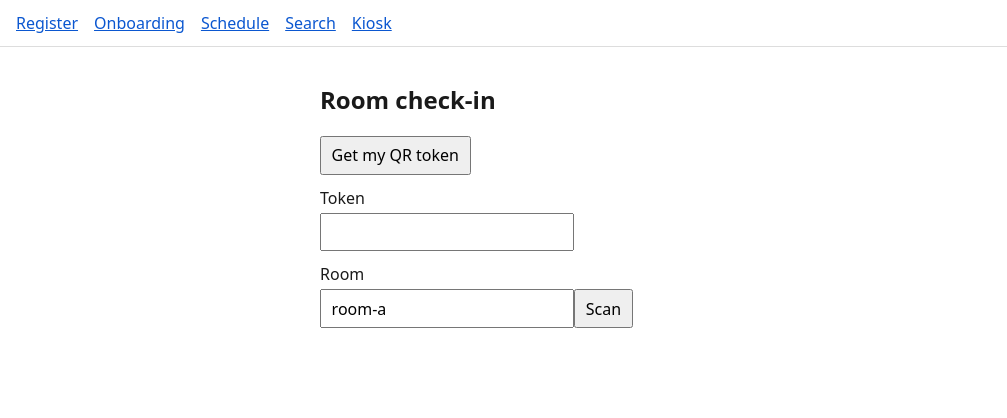
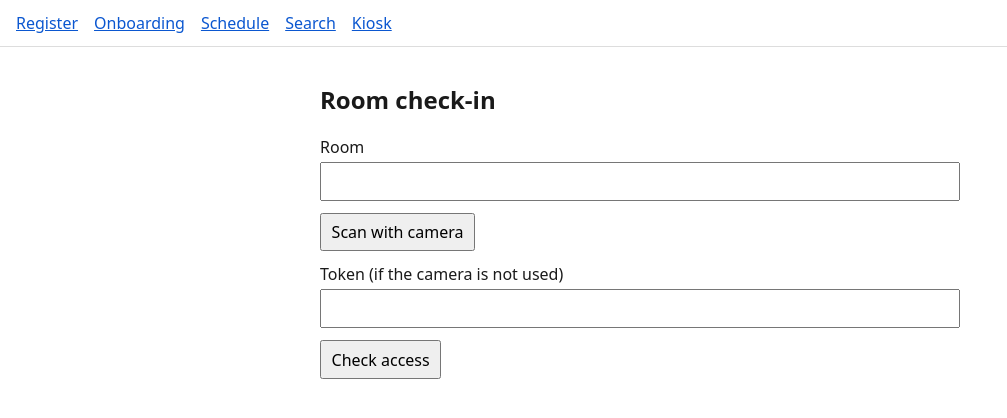
Before and after one commit to DL4P1N/Kubecon-2026, a React (Vite) app in the folder web/: page /kiosk in a window 1280 px wide. Shown: the top 418 px of the page, without its empty margins (0-1007 px from the left). Built offline with nearby package versions, Linux system fonts and the light colour scheme.

Commit message:
Kiosk: camera or pasted-token scan with accessible allow/deny result
html5-qrcode is lazy-loaded. The scan client treats a 401 deny body as a
result. Attendee QR rendering already exists on the schedule page.

Co-Authored-By: Claude Sonnet 5.5 <noreply@anthropic.com>

```diff
--- a/web/package.json
+++ b/web/package.json
@@ -13,6 +13,7 @@
   },
   "dependencies": {
     "@cc/shared": "*",
+    "html5-qrcode": "^2.3.8",
     "qrcode": "^1.5.4",
     "react": "^18.3.1",
     "react-dom": "^18.3.1",
--- a/web/src/api.ts
+++ b/web/src/api.ts
@@ -49,6 +49,24 @@ async function call<T>(route: RouteDef, opts: { body?: unknown; query?: Record<s
   return (await res.json()) as T;
 }
 
+/**
+ * The scan endpoint answers an expired or invalid token with 401 and a deny
+ * body ({decision, room, reason}); that is a result to show, not a failure.
+ * The kiosk is not an attendee, so no session token is sent.
+ */
+async function scanRoom(body: ScanRequest): Promise<ScanResponse> {
+  const res = await fetch(routes.accessScan.path, {
+    method: routes.accessScan.method,
+    headers: { "content-type": "application/json" },
+    body: JSON.stringify(body),
+  });
+  if (res.ok || res.status === 401) {
+    const data = (await res.json()) as Partial<ScanResponse>;
+    if (data.decision === "allow" || data.decision === "deny") return data as ScanResponse;
+  }
+  throw new Error(`${routes.accessScan.method} ${routes.accessScan.path} failed: ${res.status}`);
+}
+
 export const api = {
   register: (body: RegisterRequest) => call<RegisterResponse>(routes.register, { body }),
   onboarding: (body: OnboardingRequest) => call<OnboardingResponse>(routes.onboarding, { body }),
@@ -58,6 +76,6 @@ export const api = {
   getSchedule: () => call<ScheduleResponse>(routes.getSchedule),
   saveSchedule: (body: SaveScheduleRequest) => call<ScheduleResponse>(routes.saveSchedule, { body }),
   accessToken: () => call<AccessTokenResponse>(routes.accessToken, { body: {} }),
-  scan: (body: ScanRequest) => call<ScanResponse>(routes.accessScan, { body }),
+  scan: scanRoom,
   aggregate: () => call<InterestAggregateResponse>(routes.interestsAggregate),
 };
--- a/web/src/pages/Kiosk.tsx
+++ b/web/src/pages/Kiosk.tsx
@@ -1,53 +1,142 @@
-import { useState, type FormEvent } from "react";
+import { useEffect, useRef, useState, type FormEvent } from "react";
 import type { ScanResponse } from "@cc/shared";
 import { api } from "../api.js";
+import "./kiosk.css";
 
-/** Demo scanner page: paste or scan a token and a room to see the server decision. */
+const REASONS: Record<string, string> = {
+  not_entitled: "This pass does not include this room.",
+  no_entitlement: "No active pass was found.",
+  token_expired: "The code has expired. Ask the attendee to show a new one.",
+  token_invalid: "The code is not valid.",
+};
+
+const CAMERA_ELEMENT_ID = "kiosk-camera";
+
+interface CameraScanner {
+  stop(): Promise<void>;
+  clear(): void;
+}
+
+/**
+ * Room kiosk: pick a room, then scan an attendee's QR with the camera or paste
+ * the token text. The decision comes from the server; the kiosk never sees
+ * who the attendee is. The result is shown as an icon plus words, so it does
+ * not depend on colour, and is announced through a live region.
+ */
 export function Kiosk() {
   const [token, setToken] = useState("");
-  const [room, setRoom] = useState("room-a");
+  const [room, setRoom] = useState("");
   const [result, setResult] = useState<ScanResponse | null>(null);
   const [error, setError] = useState("");
+  const [busy, setBusy] = useState(false);
+  const [cameraOn, setCameraOn] = useState(false);
+  const scanner = useRef<CameraScanner | null>(null);
+  const roomRef = useRef(room);
+  roomRef.current = room;
 
-  async function getToken() {
+  async function check(value: string) {
+    const trimmedRoom = roomRef.current.trim();
+    if (!trimmedRoom) {
+      setError("Choose a room first.");
+      return;
+    }
+    if (!value.trim()) {
+      setError("Scan a QR code or paste a token first.");
+      return;
+    }
+    setBusy(true);
+    setResult(null);
     try {
-      setToken((await api.accessToken()).token);
+      setResult(await api.scan({ token: value.trim(), room: trimmedRoom }));
       setError("");
-    } catch (err) {
-      setError(String(err));
+    } catch {
+      setError("Could not check access. Try again.");
+    } finally {
+      setBusy(false);
     }
   }
 
-  async function onScan(e: FormEvent) {
-    e.preventDefault();
+  async function stopCamera() {
+    const s = scanner.current;
+    scanner.current = null;
+    setCameraOn(false);
+    if (!s) return;
     try {
-      setResult(await api.scan({ token, room }));
-      setError("");
-    } catch (err) {
-      setError(String(err));
+      await s.stop();
+      s.clear();
+    } catch {
+      // already stopped
     }
   }
 
+  useEffect(() => () => void stopCamera(), []);
+
+  async function startCamera() {
+    setError("");
+    setCameraOn(true);
+    try {
+      // Lazy-loaded: the camera library is only fetched when someone uses it.
+      const { Html5Qrcode } = await import("html5-qrcode");
+      const qr = new Html5Qrcode(CAMERA_ELEMENT_ID);
+      scanner.current = qr;
+      await qr.start(
+        { facingMode: "environment" },
+        { fps: 10, qrbox: 250 },
+        (text) => {
+          setToken(text);
+          void stopCamera().then(() => check(text));
+        },
+        () => {},
+      );
+    } catch {
+      scanner.current = null;
+      setCameraOn(false);
+      setError("The camera is not available. Paste the token instead.");
+    }
+  }
+
+  function onSubmit(e: FormEvent) {
+    e.preventDefault();
+    void check(token);
+  }
+
+  const allowed = result?.decision === "allow";
+
   return (
-    <section>
+    <section className="kiosk">
       <h1>Room check-in</h1>
-      <button type="button" onClick={getToken}>
-        Get my QR token
-      </button>
-      <form onSubmit={onScan}>
-        <label htmlFor="token">Token</label>
-        <input id="token" value={token} onChange={(e) => setToken(e.target.value)} />
+      <form onSubmit={onSubmit}>
         <label htmlFor="room">Room</label>
-        <input id="room" value={room} onChange={(e) => setRoom(e.target.value)} />
-        <button type="submit">Scan</button>
+        <input id="room" value={room} onChange={(e) => setRoom(e.target.value)} maxLength={200} autoComplete="off" />
+        <div id={CAMERA_ELEMENT_ID} hidden={!cameraOn} />
+        {cameraOn ? (
+          <button type="button" onClick={() => void stopCamera()}>
+            Stop camera
+          </button>
+        ) : (
+          <button type="button" onClick={() => void startCamera()}>
+            Scan with camera
+          </button>
+        )}
+        <label htmlFor="token">Token (if the camera is not used)</label>
+        <input id="token" value={token} onChange={(e) => setToken(e.target.value)} maxLength={1024} autoComplete="off" />
+        <button type="submit" disabled={busy}>
+          {busy ? "Checking…" : "Check access"}
+        </button>
       </form>
       {error && <p role="alert">{error}</p>}
-      {result && (
-        <p role="status">
-          {result.decision === "allow" ? "Access granted" : "Access denied"} for {result.room}
-          {result.reason ? ` (${result.reason})` : ""}
-        </p>
-      )}
+      <div role="status" aria-live="polite" className="kiosk-result-region">
+        {result && (
+          <div className={`kiosk-result ${allowed ? "kiosk-allow" : "kiosk-deny"}`}>
+            <span className="kiosk-icon" aria-hidden="true">
+              {allowed ? "✓" : "✕"}
+            </span>
+            <p className="kiosk-decision">{allowed ? "Access granted" : "Access denied"}</p>
+            <p>{result.room}</p>
+            {!allowed && result.reason && <p>{REASONS[result.reason] ?? "Access is not permitted."}</p>}
+          </div>
+        )}
+      </div>
     </section>
   );
 }
--- /dev/null
+++ b/web/src/pages/kiosk.css
@@ -0,0 +1,9 @@
+.kiosk input { width: 100%; box-sizing: border-box; }
+.kiosk form button { margin-top: 0.75rem; }
+.kiosk-result-region { margin-top: 1.5rem; }
+.kiosk-result { text-align: center; padding: 1.5rem; border: 6px solid; border-radius: 1rem; }
+.kiosk-icon { display: block; font-size: 6rem; line-height: 1; font-weight: 700; }
+.kiosk-decision { font-size: 2.5rem; font-weight: 700; margin: 0.5rem 0; }
+.kiosk-allow { color: #0b5e1f; border-color: #0b5e1f; background: #e6f4ea; border-style: solid; }
+/* Dashed border and a different icon keep deny distinguishable without colour. */
+.kiosk-deny { color: #8c1d18; border-color: #8c1d18; background: #fce8e6; border-style: dashed; }
```
Also changed, not shown: 2 other files (tests, documents, lock files or other folders).
